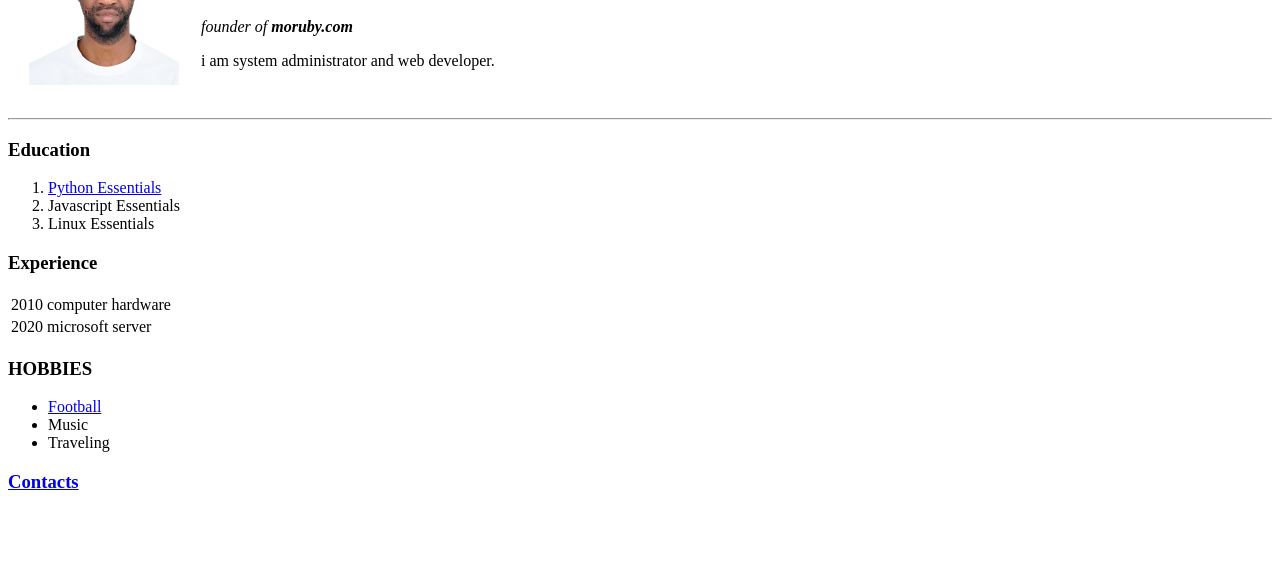
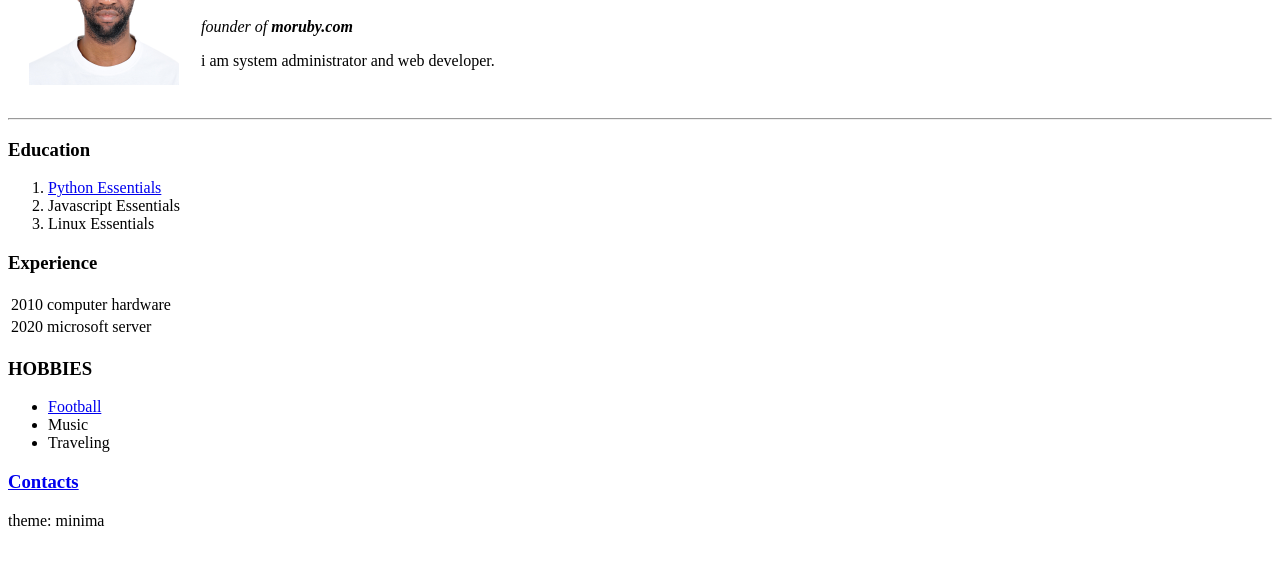
Before and after one commit to tanulastar/cv, a plain HTML site: page index.html in a window 1280 px wide. Shown: the part 94-658 px from the top of the page. Drawn offline with Linux system fonts and the light colour scheme.

Commit message:
theme added

```diff
--- a/index.html
+++ b/index.html
@@ -50,6 +50,7 @@
 
     </ul>
     <h3><a href="contact.html">Contacts</a></h3>
+    theme: minima
 
 </body>
 </html>
```
